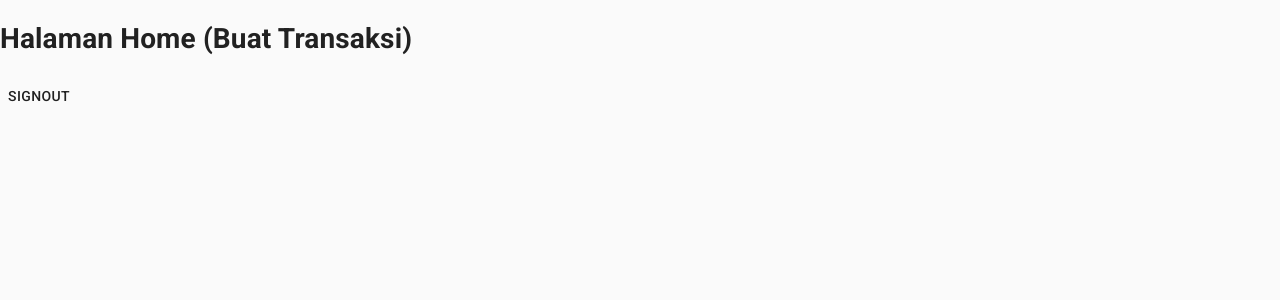
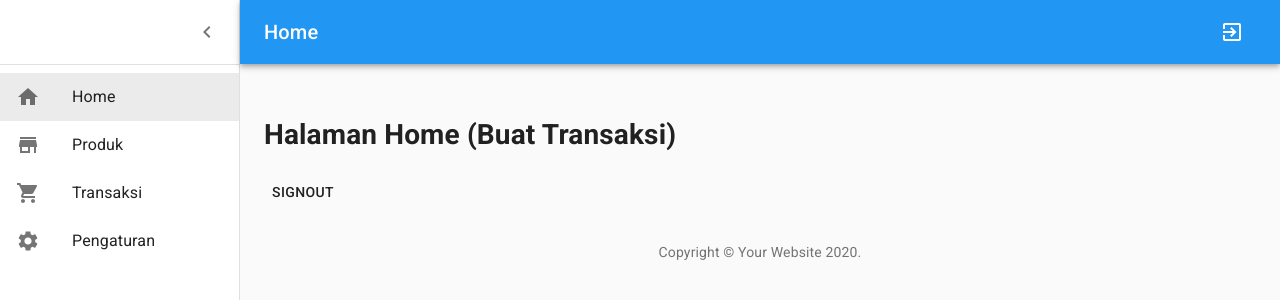
Before and after one commit to toufanialfarisi/aplikasi-penjualan-react-firebase, a React (Create React App) app: page / in a window 1280 px wide. Shown: the top 300 px of the page. Built offline with nearby package versions, Linux system fonts and the light colour scheme; no server answers; sample sign-in values are in the browser's storage.

Commit message:
Hari ke-3 : Dashboard

```diff
--- a/package.json
+++ b/package.json
@@ -4,6 +4,7 @@
   "private": true,
   "dependencies": {
     "@material-ui/core": "^4.11.0",
+    "@material-ui/icons": "^4.9.1",
     "@material-ui/styles": "^4.10.0",
     "@testing-library/jest-dom": "^4.2.4",
     "@testing-library/react": "^9.3.2",
--- a/src/pages/private/index.js
+++ b/src/pages/private/index.js
@@ -1,22 +1,205 @@
+import React from 'react';
+import clsx from 'clsx';
+import Drawer from '@material-ui/core/Drawer';
+import Box from '@material-ui/core/Box';
+import AppBar from '@material-ui/core/AppBar';
+import Toolbar from '@material-ui/core/Toolbar';
+import List from '@material-ui/core/List';
+import Typography from '@material-ui/core/Typography';
+import IconButton from '@material-ui/core/IconButton';
+import Container from '@material-ui/core/Container';
+import Link from '@material-ui/core/Link';
+import MenuIcon from '@material-ui/icons/Menu';
+import ChevronLeftIcon from '@material-ui/icons/ChevronLeft';
+import SignOutIcon from '@material-ui/icons/ExitToApp';
+import ListItem from '@material-ui/core/ListItem';
+import ListItemIcon from '@material-ui/core/ListItemIcon';
+import ListItemText from '@material-ui/core/ListItemText';
 
-import React from 'react'  // rfce
-import { Route, Switch } from 'react-router-dom' // imbrc
+// Icon
+import HomeIcon from '@material-ui/icons/Home';
+import StoreIcon from '@material-ui/icons/Store'
+import ShoppingCartIcon from '@material-ui/icons/ShoppingCart';
+import SettingsIcon from '@material-ui/icons/Settings'
+
+// React router
+import { Route, Switch } from 'react-router-dom'
 
 // komponent halaman private
-import Pengaturan from './pengaturan'
-import Produk from './produk'
-import Transaksi from './transaksi'
-import Home from './home'
+import Pengaturan from './pengaturan';
+import Produk from './produk';
+import Transaksi from './transaksi';
+import Home from './home';
 
-function Private() {
+// styles
+import useStyles from './styles';
+
+// firebase hook
+import {useFirebase} from '../../components/FirebaseProvider';
+import { Divider } from '@material-ui/core';
+
+function Copyright() {
   return (
+    <Typography variant="body2" color="textSecondary" align="center">
+      {'Copyright © '}
+      <Link color="inherit" href="https://material-ui.com/">
+        Your Website
+      </Link>{' '}
+      {new Date().getFullYear()}
+      {'.'}
+    </Typography>
+  );
+}
+
+export default function Private() {
+  const classes = useStyles();
+  const [open, setOpen] = React.useState(true);
+  const {auth} = useFirebase()
+
+  const handleDrawerOpen = () => {
+    setOpen(true);
+  };
+  const handleDrawerClose = () => {
+    setOpen(false);
+  };
+
+  const handleSignOut = (e) => {
+      if(window.confirm("Apakah Anda yakin ingin keluar ? "))
+      auth.signOut()
+  }
+
+  return (
+    <div className={classes.root}>
+      <AppBar position="absolute" className={clsx(classes.appBar, open && classes.appBarShift)}>
+        <Toolbar className={classes.toolbar}>
+          <IconButton
+            edge="start"
+            color="inherit"
+            aria-label="open drawer"
+            onClick={handleDrawerOpen}
+            className={clsx(classes.menuButton, open && classes.menuButtonHidden)}
+          >
+            <MenuIcon />
+          </IconButton>
+          <Typography component="h1" variant="h6" color="inherit" noWrap className={classes.title}>
+            {/* LOGO TITLE */}
+            <Switch>
+                <Route path="/" exact children="Home" />
+                <Route path="/produk" children="Produk" />
+                <Route path="/transaksi" children="Transaksi"/>
+                <Route path="/pengaturan" children="Pengaturan"/>
+            </Switch>
+            {/* LOGO TITLE */}
+
+          </Typography>
+          <IconButton color="inherit">
+              <SignOutIcon onClick={handleSignOut}/>
+          </IconButton>
+        </Toolbar>
+      </AppBar>
+      <Drawer
+        variant="permanent"
+        classes={{
+          paper: clsx(classes.drawerPaper, !open && classes.drawerPaperClose),
+        }}
+        open={open}
+      >
+        <div className={classes.toolbarIcon}>
+          <IconButton onClick={handleDrawerClose}>
+            <ChevronLeftIcon />
+          </IconButton>
+        </div>
+        <Divider />
+
+        {/* MENU MENU APLIKASI */}
+            <List>
+
+                <Route path="/" exact children={ (props) => {
+                    return (
+                        <ListItem
+                            selected={props.match?true:false}
+                            onClick={()=> {
+                                props.history.push('/')
+                            }}
+                            button>
+                                <ListItemIcon>
+                                    <HomeIcon />
+                                </ListItemIcon>
+                            <ListItemText primary="Home" />
+                        </ListItem>
+                    )
+                }} />
+
+                <Route path="/produk" children={ (props) => {
+                    return (
+                        <ListItem
+                            selected={props.match?true:false}
+                            onClick={()=>{
+                                props.history.push("/produk")
+                            }}
+                            button>
+                                <ListItemIcon>
+                                    <StoreIcon />
+                                </ListItemIcon>
+                            <ListItemText primary="Produk" />
+                        </ListItem>
+                    )
+                }} />
+
+                <Route path="/transaksi" children={ (props) => {
+                    return (
+                        <ListItem
+                            selected={props.match?true:false}
+                            onClick={()=>{
+                                props.history.push("/transaksi")
+                            }}
+                            button>
+                                <ListItemIcon>
+                                    <ShoppingCartIcon />
+                                </ListItemIcon>
+                            <ListItemText primary="Transaksi" />
+                        </ListItem>
+                    )
+                }} />
+
+                <Route path="/pengaturan" children={ (props) => {
+                    return (
+                        <ListItem
+                            selected={props.match?true:false}
+                            onClick={()=>{
+                                props.history.push("/pengaturan")
+                            }}
+                            button>
+                                <ListItemIcon>
+                                    <SettingsIcon />
+                                </ListItemIcon>
+                            <ListItemText primary="Pengaturan" />
+                        </ListItem>
+                    )
+                }} />
+
+            </List>
+
+
+
+
+
+      </Drawer>
+      <main className={classes.content}>
+        <div className={classes.appBarSpacer} />
+        <Container maxWidth="lg" className={classes.container}>
             <Switch>
                 <Route path="/pengaturan" component={Pengaturan} />
                 <Route path="/produk" component={Produk}/>
                 <Route path="/transaksi" component={Transaksi}/>
                 <Route path="/" component={Home} />
             </Switch>
-    )
+
+          <Box pt={4}>
+            <Copyright />
+          </Box>
+        </Container>
+      </main>
+    </div>
+  );
 }
-
-export default Private
--- /dev/null
+++ b/src/pages/private/styles.js
@@ -0,0 +1,83 @@
+import { makeStyles } from '@material-ui/core/styles';
+
+const drawerWidth = 240;
+const useStyles = makeStyles((theme) => ({
+  root: {
+    display: 'flex',
+  },
+  toolbar: {
+    paddingRight: 24, // keep right padding when drawer closed
+  },
+  toolbarIcon: {
+    display: 'flex',
+    alignItems: 'center',
+    justifyContent: 'flex-end',
+    padding: '0 8px',
+    ...theme.mixins.toolbar,
+  },
+  appBar: {
+    zIndex: theme.zIndex.drawer + 1,
+    transition: theme.transitions.create(['width', 'margin'], {
+      easing: theme.transitions.easing.sharp,
+      duration: theme.transitions.duration.leavingScreen,
+    }),
+  },
+  appBarShift: {
+    marginLeft: drawerWidth,
+    width: `calc(100% - ${drawerWidth}px)`,
+    transition: theme.transitions.create(['width', 'margin'], {
+      easing: theme.transitions.easing.sharp,
+      duration: theme.transitions.duration.enteringScreen,
+    }),
+  },
+  menuButton: {
+    marginRight: 36,
+  },
+  menuButtonHidden: {
+    display: 'none',
+  },
+  title: {
+    flexGrow: 1,
+  },
+  drawerPaper: {
+    position: 'relative',
+    whiteSpace: 'nowrap',
+    width: drawerWidth,
+    transition: theme.transitions.create('width', {
+      easing: theme.transitions.easing.sharp,
+      duration: theme.transitions.duration.enteringScreen,
+    }),
+  },
+  drawerPaperClose: {
+    overflowX: 'hidden',
+    transition: theme.transitions.create('width', {
+      easing: theme.transitions.easing.sharp,
+      duration: theme.transitions.duration.leavingScreen,
+    }),
+    width: theme.spacing(7),
+    [theme.breakpoints.up('sm')]: {
+      width: theme.spacing(9),
+    },
+  },
+  appBarSpacer: theme.mixins.toolbar,
+  content: {
+    flexGrow: 1,
+    height: '100vh',
+    overflow: 'auto',
+  },
+  container: {
+    paddingTop: theme.spacing(4),
+    paddingBottom: theme.spacing(4),
+  },
+  paper: {
+    padding: theme.spacing(2),
+    display: 'flex',
+    overflow: 'auto',
+    flexDirection: 'column',
+  },
+  fixedHeight: {
+    height: 240,
+  },
+}));
+
+export default useStyles;
```
Also changed, not shown: 1 other file (tests, documents, lock files or other folders). Lines whose indentation alone changed are shown as unchanged.
